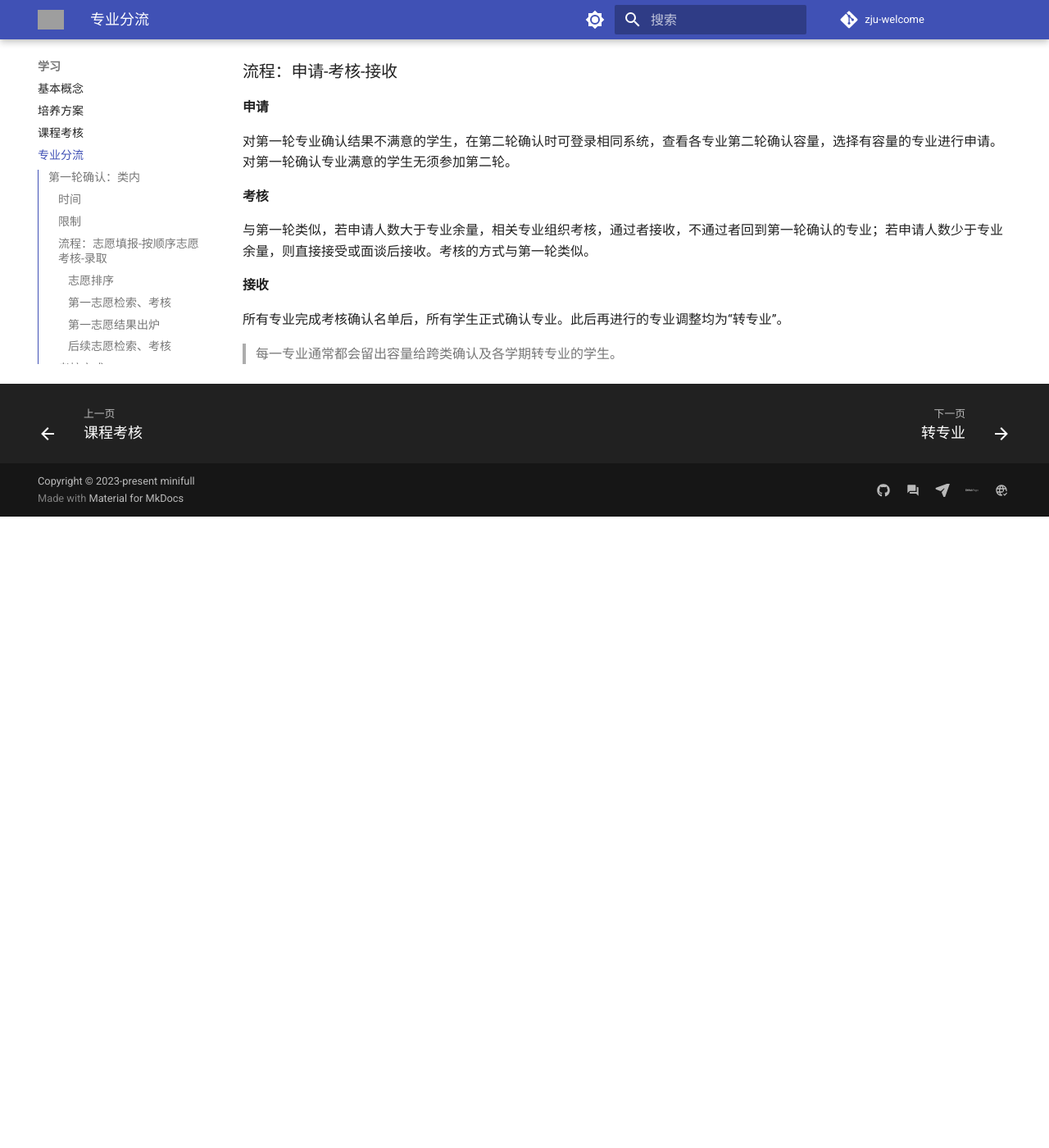
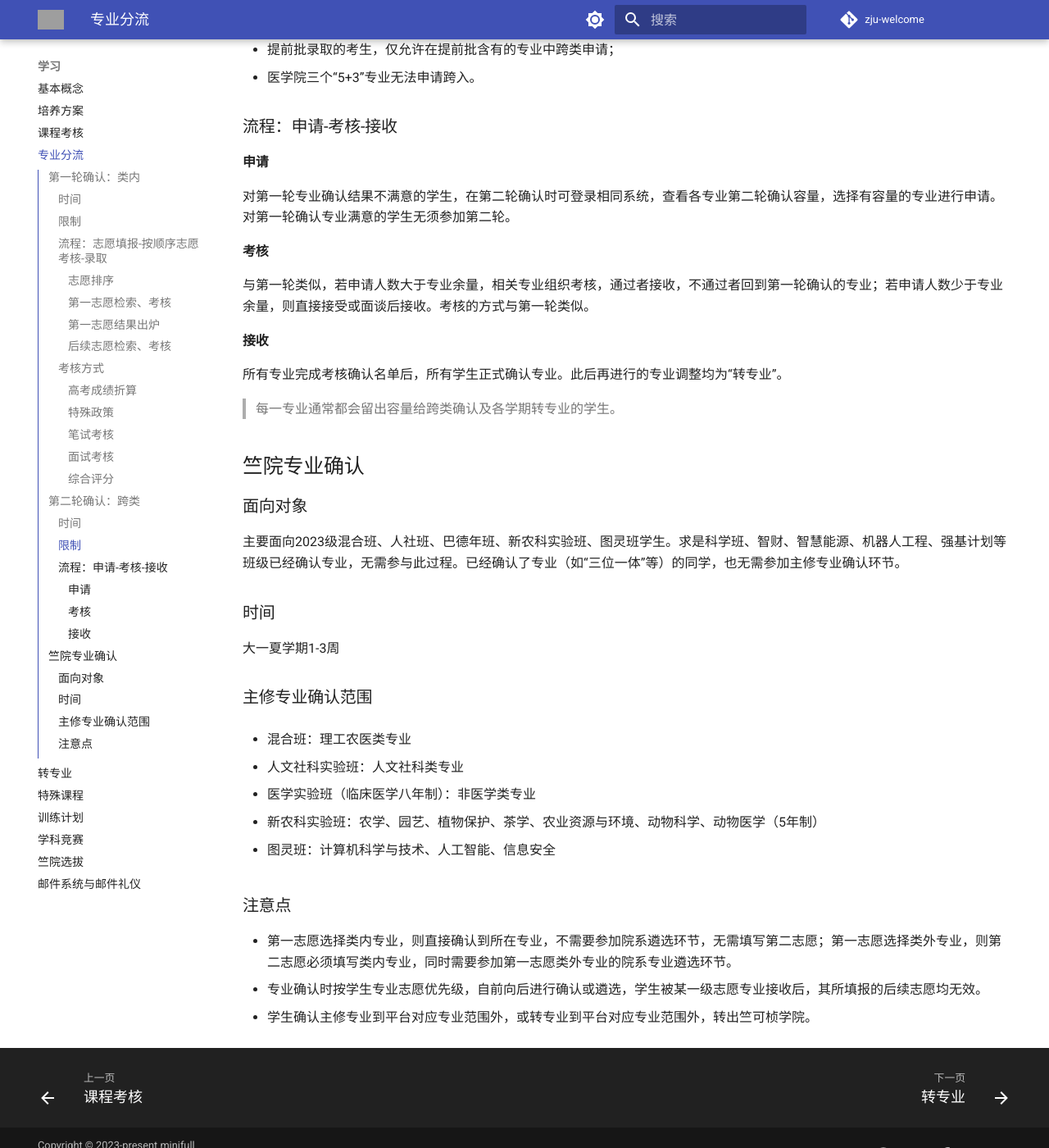
Before and after one commit to mini-full/zju-welcome, an MkDocs documentation site: the page built from docs/learning/declaring_major.md, in a window 1280 px wide and 1400 px high, scrolled down 2367 px. Shown: the whole window at 82% size. Built offline with MkDocs 1.6.1 and Material for MkDocs 9.7.7, drawn with Linux system fonts in a browser that asks for light colours; comment, search, counter and statistics services are not loaded; before the commit the page ends 2997 px from its top, so only the background shows below that; some of the changed text lies outside the part shown; grey boxes are pictures that could not be loaded.

Commit message:
Update declaring_major.md
新增竺院主修专业确认

```diff
--- a/docs/learning/declaring_major.md
+++ b/docs/learning/declaring_major.md
@@ -66,6 +66,8 @@
 
 高考折算成绩、笔试成绩、面试成绩按照一定比例，折算出最后的综合成绩，依照综合成绩择优接收。其中无笔试的学院，高考成绩与面试成绩比例一般为5:5、6:4或7:3。
 
+更多信息可参考[2023级各院系主修专业确认细则](https://bksy.zju.edu.cn/2023/1023/c28340a2815748/page.htm)
+
 ## 第二轮确认：跨类
 
 ### 时间
@@ -78,7 +80,7 @@
 
 - 学生仅可申请1个专业（大类内或跨类均可）；
 - 入学前已确定专业的学生无法参加本轮专业确认，但因本大类仅有1个专业，从而跳过第一轮专业确认的，可以参加；
-- 跨类确认专业仅允许“高跨低”，即：个人高考分数须高于本省目标大类最低录取分数，方可申请跨类确认至该大类专业；
+- 跨类确认专业仅允许“高跨低”，即：个人高考分数须高于本省目标大类最低录取分数，方可申请跨类确认至该大类专业。但非新高考改革省份不受此限制；
 - 提前批录取的考生，仅允许在提前批含有的专业中跨类申请；
 - 医学院三个“5+3”专业无法申请跨入。
 
@@ -96,3 +98,31 @@
 
 所有专业完成考核确认名单后，所有学生正式确认专业。此后再进行的专业调整均为“转专业”。
 > 每一专业通常都会留出容量给跨类确认及各学期转专业的学生。
+
+## 竺院专业确认
+
+### 面向对象
+
+主要面向2023级混合班、人社班、巴德年班、新农科实验班、图灵班学生。求是科学班、智财、智慧能源、机器人工程、强基计划等班级已经确认专业，无需参与此过程。已经确认了专业（如“三位一体”等）的同学，也无需参加主修专业确认环节。
+
+### 时间
+
+大一夏学期1-3周
+
+### 主修专业确认范围
+
+- 混合班：理工农医类专业
+
+- 人文社科实验班：人文社科类专业
+
+- 医学实验班（临床医学八年制）：非医学类专业
+
+- 新农科实验班：农学、园艺、植物保护、茶学、农业资源与环境、动物科学、动物医学（5年制）
+
+- 图灵班：计算机科学与技术、人工智能、信息安全
+
+### 注意点
+
+- 第一志愿选择类内专业，则直接确认到所在专业，不需要参加院系遴选环节，无需填写第二志愿；第一志愿选择类外专业，则第二志愿必须填写类内专业，同时需要参加第一志愿类外专业的院系专业遴选环节。
+- 专业确认时按学生专业志愿优先级，自前向后进行确认或遴选，学生被某一级志愿专业接收后，其所填报的后续志愿均无效。
+- 学生确认主修专业到平台对应专业范围外，或转专业到平台对应专业范围外，转出竺可桢学院。
```
